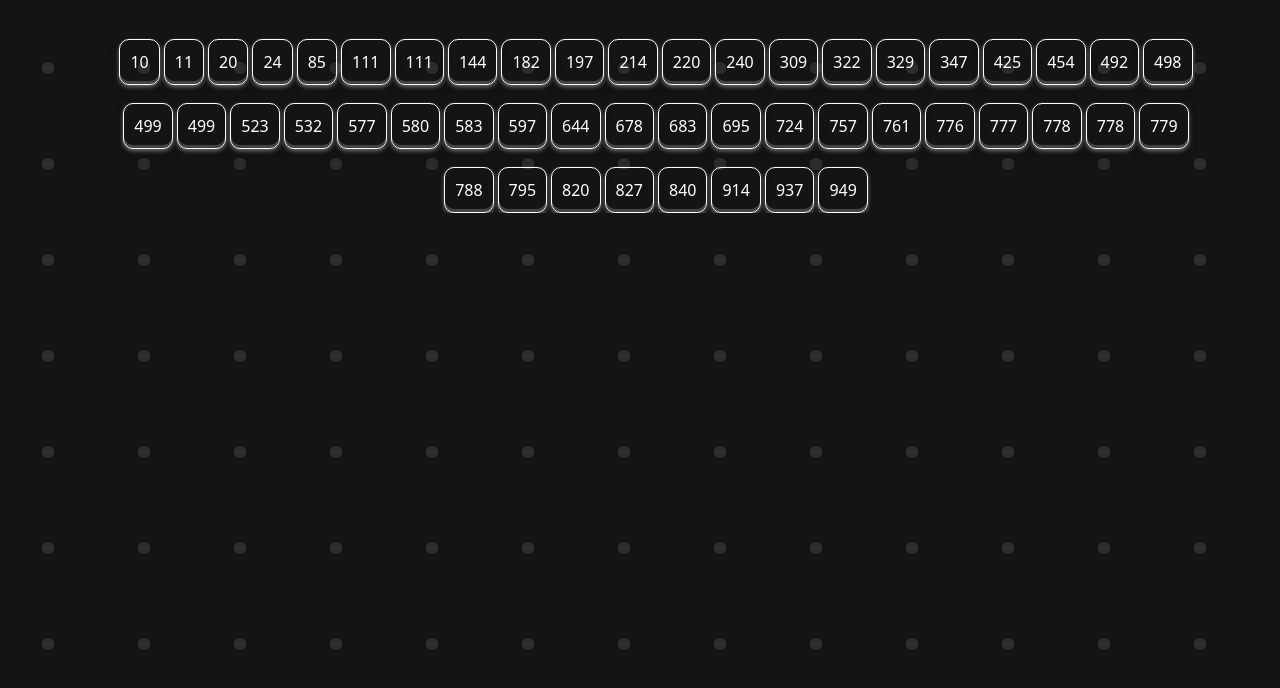
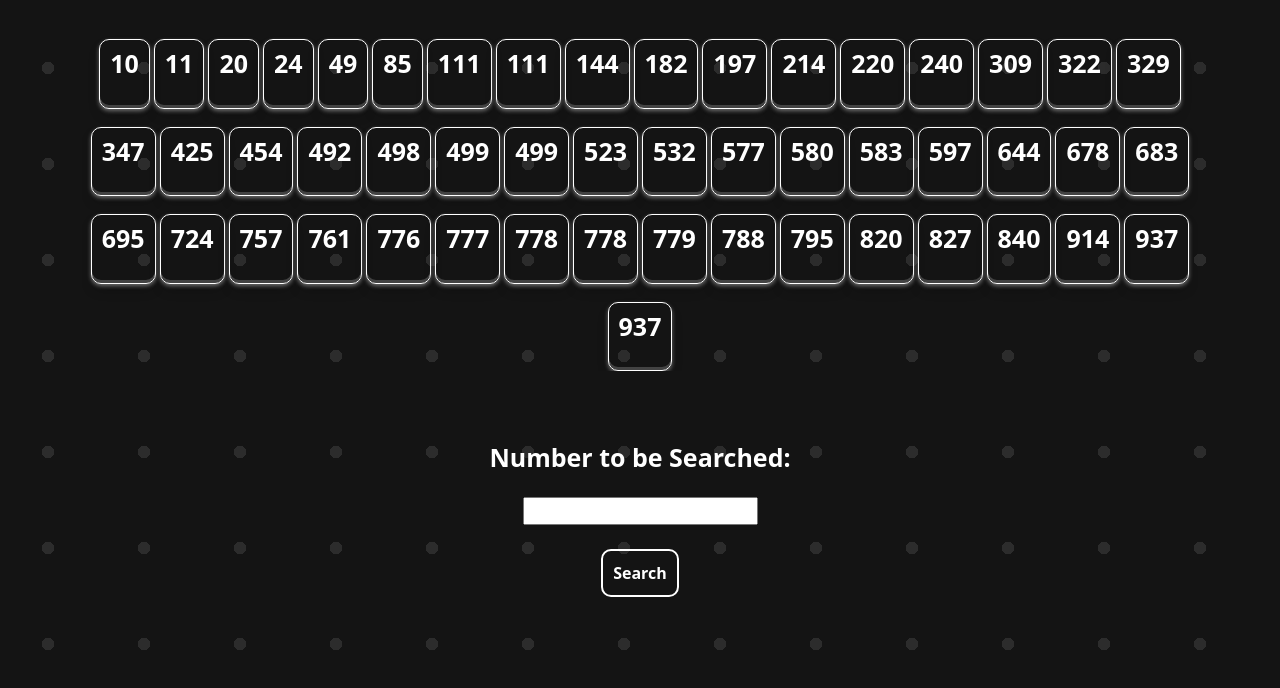
Before and after one commit to dcmeisenheimer/Algorithm-Practice, a plain HTML site: page JavaScript/Binary-Search/index.html in a window 1280 px wide. Shown: the part 76-764 px from the top of the page. Drawn offline with nearby package versions, Linux system fonts and the light colour scheme.

Commit message:
Finished JavaScript Front-end

```diff
--- a/JavaScript/Binary-Search/index.html
+++ b/JavaScript/Binary-Search/index.html
@@ -10,8 +10,26 @@
 </head>
 <body>
     <div class="container">
+        <div class="intro">Binary Search</div>
+        <!-- Header Name is printed in Content -->
         <div class="content"></div>
-        <ul id="arrayBoxes"></ul>
+        <!-- ul to print all array numbers in boxes -->
+        <div id="arrayBoxes"></div>
+        <br /><br />
+        <!-- Label for search box -->
+        <div style="text-align: center">
+            <label for="fname">
+              Number to be Searched:
+            </label>
+            <br/>
+            <input type="text" id="fname" name="fname"/>
+            <br /><br />
+            <button id="btn"
+                    onclick="BinarySearch()">Search</button>
+            <br />
+            <br />
+            <div id="text"></div>
+        </div>
     </div>
     <div id="menu-background-pattern"></div>
     <script src="./scripts/index.js"></script>
--- a/JavaScript/Binary-Search/scripts/index.js
+++ b/JavaScript/Binary-Search/scripts/index.js
@@ -8,70 +8,104 @@
 6. Go back to step 2
  */
 //Selects the container class div
-const container = document.querySelector('.container');
+var container = document.getElementById('arrayBoxes');
 
-//Selects the content div
-const content = document.querySelector('.content');
-
-//Creating a new class for title of webpage
-content.classList.add('intro');
-
-//assiging text value to intro class
-content.textContent = 'Binary Search';
 
 //Determine how many random numbers can be stored in array
 const count = 49;
 
 //Determine the length of the area as the value in count (50).
-let arrayNum = [count];
+var arrayNum = [count];
 
 //A Loop to iteratate every time till i = count;
 for(let i = 0; i < count; i++)
 {
-
-    arrayNum[i] = Math.floor(Math.random() * 1000) + 1;
+    var val = Number(Math.ceil(Math.random() * 1000));
+    arrayNum.push(val);
 }
 
+//Sorting the existing array from small to large
+arrayNum.sort(function(a,b) {
+    return a-b
+});
 //target value to guess will be a random number within array index and stores the value of that index.
-const target = arrayNum[Math.floor(Math.random() * arrayNum.length)];
+//const target = arrayNum[Math.floor(Math.random() * arrayNum.length)];
 
-//Sorting the existing array from small to large
-arrayNum = arrayNum.sort(function(a,b){return a-b});
+for (var i = 0; i < count; i++)
+{
+    var value = arrayNum[i];
+    var array_ele = document.createElement('div');
+    array_ele.classList.add('block');
 
-//boxes for each array value
-const arrayBoxes = document.getElementById("arrayBoxes");
+    var array_ele_label = document.createElement("label");
+    array_ele_label.classList.add("block_id");
+    array_ele_label.innerText = value;
 
-//creating a list item for each value in the sorted array
-arrayNum.forEach((item) => {
-    let li = document.createElement("li");
-    li.innerText = item;
-    arrayBoxes.appendChild(li);
-});
-
-let min = 0;
-
-let max = arrayNum.length -1;
+    // Appending created elements to index.html
+    array_ele.appendChild(array_ele_label);
+    container.appendChild(array_ele);
+}
 
 
+var array_ele = document.createElement('div');
+array_ele.classList.add('block');
+
+var array_ele_label = document.createElement("label");
+array_ele_label.classList.add("block_id");
+array_ele_label.innerText = value;
+
+// Appending created elements to index.html
+array_ele.appendChild(array_ele_label);
+container.appendChild(array_ele);
+
+//Binary Search Method
+async function BinarySearch(delay = 300) {
+    var blocks = document.querySelectorAll('.block');
+    var output = document.getElementById('text');
+
+    var num = document.getElementById("fname").value;
+
+    output.innerText = "";
+
+    var min = 0;
+    var max = arrayNum.length -1;
+    var flag = 0;
+
     while(min <= max){
-    let guess = Math.floor((max + min) / 2);
 
-    console.log('\nMin Array Guess: ' + arrayNum[min] + ' Min Array Number: ' + min);
-    console.log('Min Array Guess: ' + arrayNum[max] + ' Min Array Number: ' + max);
-    console.log('Guess Number:' + arrayNum[guess] + ' Guess Index: ' + guess);
+        var guess = Math.floor((max + min) / 2);
+        blocks[guess].style.backgroundColor = "#800000";
 
-    if (arrayNum[guess] == target) {
-        console.log('\nThe guess: ' + arrayNum[guess] + ' The Target: ' + target)
+        var value = Number(blocks[guess].childNodes[0].innerHTML);
+        // To wait for .1 sec
+        await new Promise((resolve) =>
+            setTimeout(() => {
+            resolve();
+            }, delay)
+        );
+
+        if (value == num) {
+            output.innerText = "Element Found";
+            blocks[guess].style.backgroundColor ="#73A580";
+            flag = 1;
             break;
         }
 
-    else if (arrayNum[guess] < target) {
-        console.log('\nThe target is more than ' + arrayNum[guess]);
+        if (value < num) {
             min = guess + 1;
+            blocks[guess].style.backgroundColor = "#3E363F";
         }
 
         else {
-        console.log('\nThe target is less than ' + arrayNum[guess]);
             max = guess -1;
+            blocks[guess].style.backgroundColor = "#3E363F";
         }
     }
+
+    if (flag === 0) {
+        output.innerText = "Element Not Found";
+    }
+
+}
+
+//Calling generateArray Function
--- a/JavaScript/Binary-Search/styles/style.css
+++ b/JavaScript/Binary-Search/styles/style.css
@@ -1,3 +1,9 @@
+* {
+    margin: 0px;
+    padding: 0px;
+    box-sizing: border-box;
+}
+
 body {
     overflow-x: hidden;
     background-color: rgb(20, 20, 20);
@@ -18,7 +24,7 @@ body {
       background-size 800ms ease,
       background-position 800ms ease;
     width: 100vw;
-    z-index: 1;
+    z-index: -1;
 }
 
 .container {
@@ -38,18 +44,58 @@ body {
     color: black;
 }
 
-ul {
+#arrayBoxes {
     overflow-x: hidden;
-    list-style: none;
     width: 100%;
     text-align: center;
+    position: relative;
 }
-li {
+.block {
     display: inline-block;
-    padding: 10px 10px;
+    padding: 5px 10px;
     border: 1px solid rgb(255, 255, 255);
     margin: 18px 2px 0;
     border-radius: 10px;
     color: white;
     box-shadow: rgba(255, 255, 255, 0.4) 0px 2px 4px, rgba(0, 0, 0, 0.3) 0px 7px 13px -3px, rgba(255, 255, 255, 0.2) 0px -3px 0px inset;
+    bottom: 0px;
+    transition: 0.2s all ease;
 }
+
+.block_id {
+    color: rgb(255, 255, 255);
+    margin-top: -20px;
+    width: 100%;
+    text-align: center;
+}
+
+label {
+    font-weight: bold;
+    padding-top: 20px;
+    font-size: 25px;
+    padding-bottom: 20px;
+    color: white;
+}
+
+#text {
+    font-weight: bold;
+    padding-top: 20px;
+    font-size: 25px;
+    padding-bottom: 20px;
+    color: white;
+}
+
+.input {
+    position: relative;
+}
+
+button {
+    color: white;
+    background: var(--color-accent);
+    border: 2px solid rgb(255, 255, 255);
+    border-radius: var(--size-radius);
+    font-weight: 900;
+    padding: 10px;
+    border-radius: 10px;
+
+}
```
Lines whose indentation alone changed are shown as unchanged.
